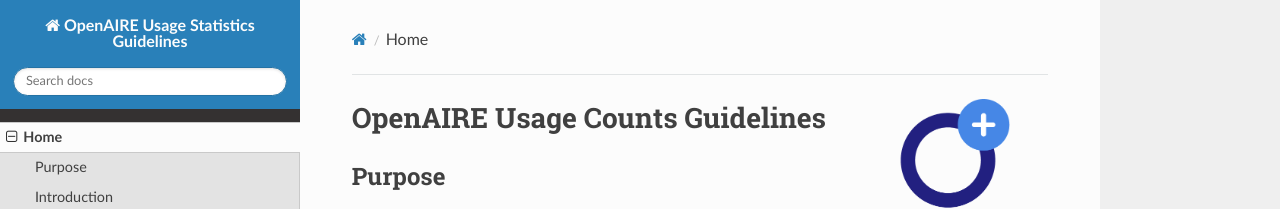
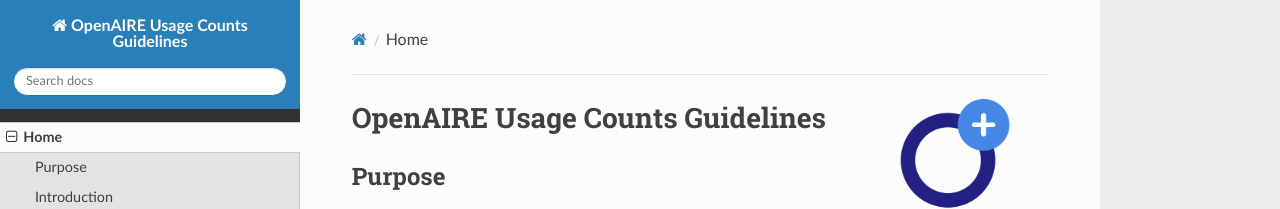
Before and after one commit to openaire/usage-statistics-guidelines, an MkDocs documentation site: the page built from docs/index.md, in a window 1280 px wide. Shown: the top 209 px of the page. Built offline with MkDocs 1.6.1, drawn with Linux system fonts in a browser that asks for light colours; nearby versions of some CDN libraries.

Commit message:
Change to yaml

```diff
--- a/mkdocs.yml
+++ b/mkdocs.yml
@@ -1,5 +1,5 @@
-site_name: OpenAIRE Usage Statistics Guidelines
-site_author: OpenAIRE Usage Statistics Team
+site_name: OpenAIRE Usage Counts Guidelines
+site_author: OpenAIRE Usage Accounts Team
 theme:
     name: readthedocs
     highlightjs: true
```
